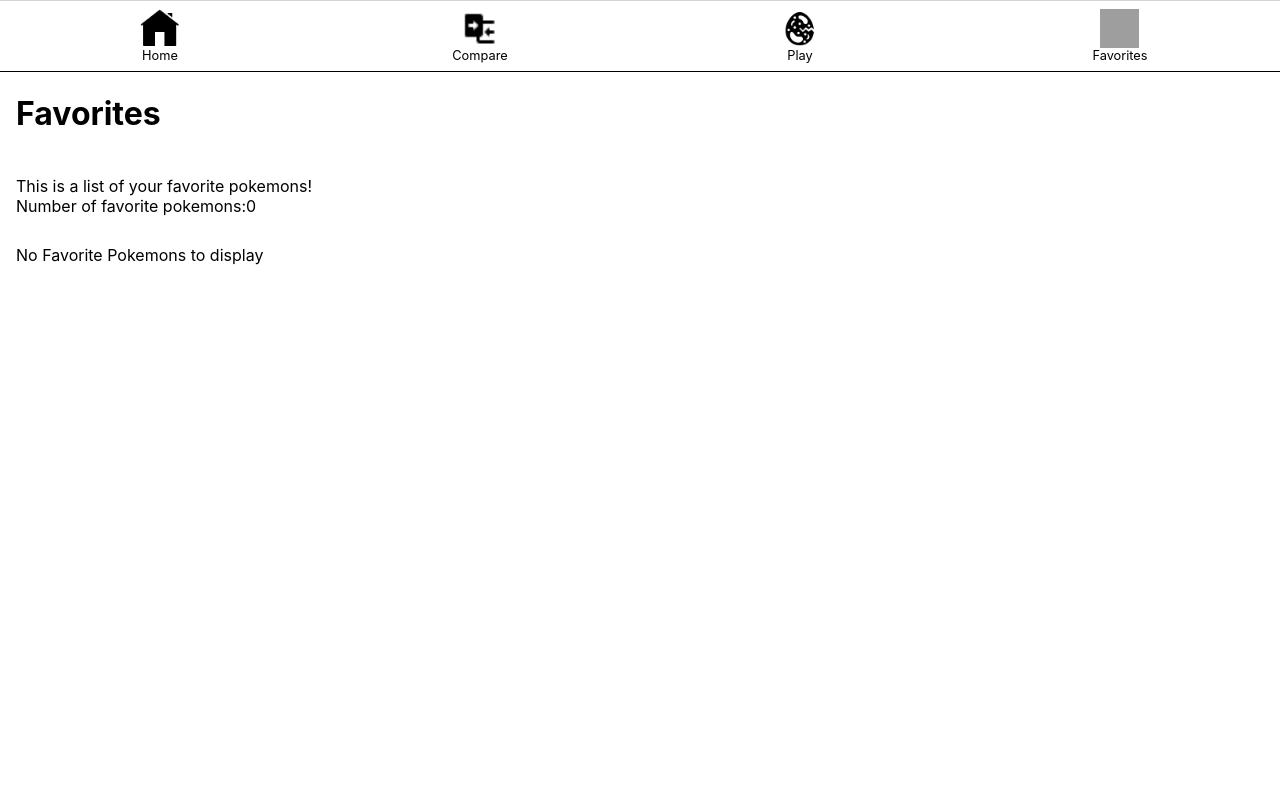
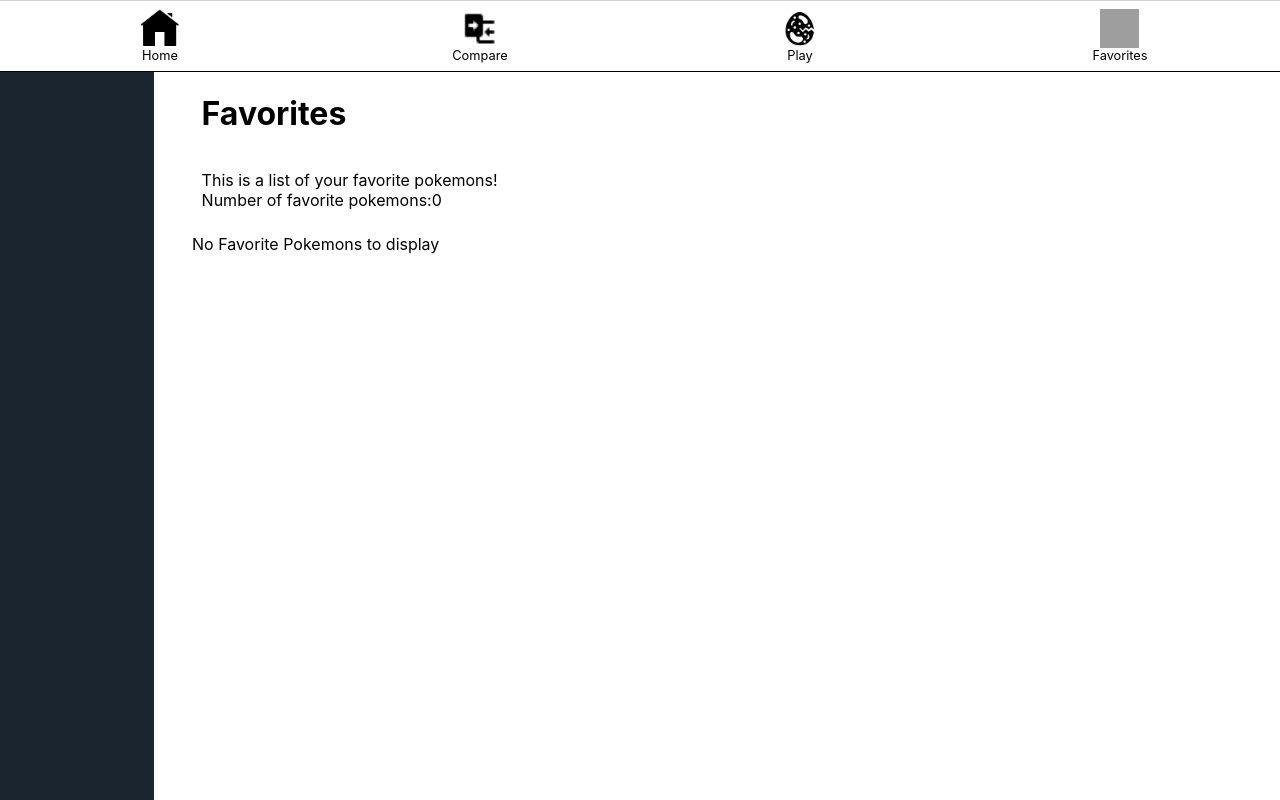
Before and after one commit to Cg9291/pokedex, a React (Create React App) app: page /favorites in a window 1280 px wide. Built offline with nearby package versions, Linux system fonts and the light colour scheme; grey boxes are pictures that could not be loaded.

Commit message:
tweaks to laptop size ui for Favorites

```diff
--- a/src/objects/breakpoints.tsx
+++ b/src/objects/breakpoints.tsx
@@ -122,7 +122,7 @@ export const widthsQueries: WidthsQueries = {
     }
 };
 
-export const heightsQuerie: HeightsQueries = {
+export const heightsQueries: HeightsQueries = {
     minHeights: {
         mobileS: `(min-height: ${breakpointsHeights.mobileS})`,
         mobileM: `(min-height: ${breakpointsHeights.mobileM})`,
--- a/src/pages/Favorites.tsx
+++ b/src/pages/Favorites.tsx
@@ -3,7 +3,7 @@ import ContainerPrototype from "../components/prototypes/ContainerPrototype";
 import React from "react";
 import { PokemonPictureCard } from "../components/homepage/pokemonPictureCards/PokemonPictureCard";
 import { typesColors } from "../objects/typesColors";
-
+import * as breakpoints from "../objects/breakpoints";
 export function Favorites(): React.ReactElement {
     const favoritedPokemons = JSON.parse(localStorage.getItem("pokemons") || "[]");
     const numberOfFavoritedPokemons = favoritedPokemons.length;
@@ -15,6 +15,7 @@ export function Favorites(): React.ReactElement {
     console.log(favoritedPokemons);
     return (
         <Container>
+            <Wrapper>
                 <Title>Favorites</Title>
                 <SubTitle>
                     This is a list of your favorite pokemons!
@@ -24,6 +25,7 @@ export function Favorites(): React.ReactElement {
                 <FavoritesContainer>
                     {numberOfFavoritedPokemons !== 0 ? mapPictureCards() : "No Favorite Pokemons to display"}
                 </FavoritesContainer>
+            </Wrapper>
         </Container>
     );
 }
@@ -32,8 +34,16 @@ const Container = styled(ContainerPrototype)`
     max-height: 100%;
     overflow-y: hidden;
     padding: 0 1rem;
+    @media ${breakpoints.widthsQueries.minWidths.laptop} {
+        padding: 0 12vw;
+        background-color: #1b252f;
+    }
 `;
 
+const Wrapper = styled(ContainerPrototype)`
+    flex-direction: column;
+    background-color: white;
+`;
 export const FavoritesContainer = styled.div`
     display: grid;
     grid-template-columns: 1fr 1fr;
@@ -44,15 +54,27 @@ export const FavoritesContainer = styled.div`
     padding: 1vh 0;
     row-gap: 0.7rem;
     overflow: scroll;
+    @media ${breakpoints.widthsQueries.minWidths.laptop} {
+        column-gap: 3rem;
+        padding: 1vh 3vw;
+    }
 `;
 
 const Title = styled.h1`
     color: ${typesColors.black};
     font-size: 2em;
     font-weight: bold;
+    @media ${breakpoints.heightsQueries.minHeights.laptop} {
+        margin-left: 3rem;
+        margin-bottom: 1rem;
+    }
 `;
 
 const SubTitle = styled.h4`
     color: ${typesColors.black};
     font-weight: normal;
+    @media ${breakpoints.heightsQueries.minHeights.laptop} {
+        margin-left: 3rem;
+        margin-bottom: 1rem;
+    }
 `;
```
Lines whose indentation alone changed are shown as unchanged.
